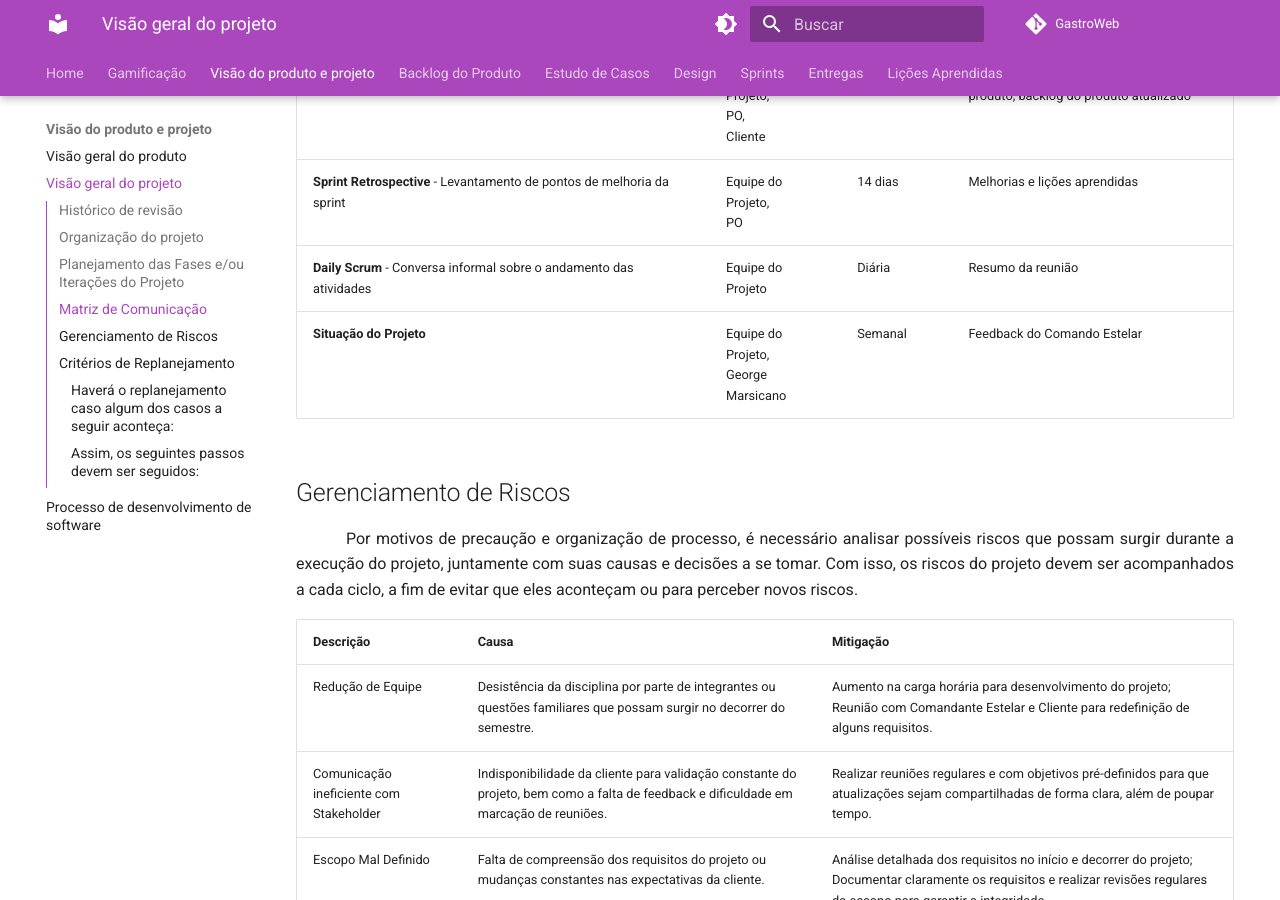
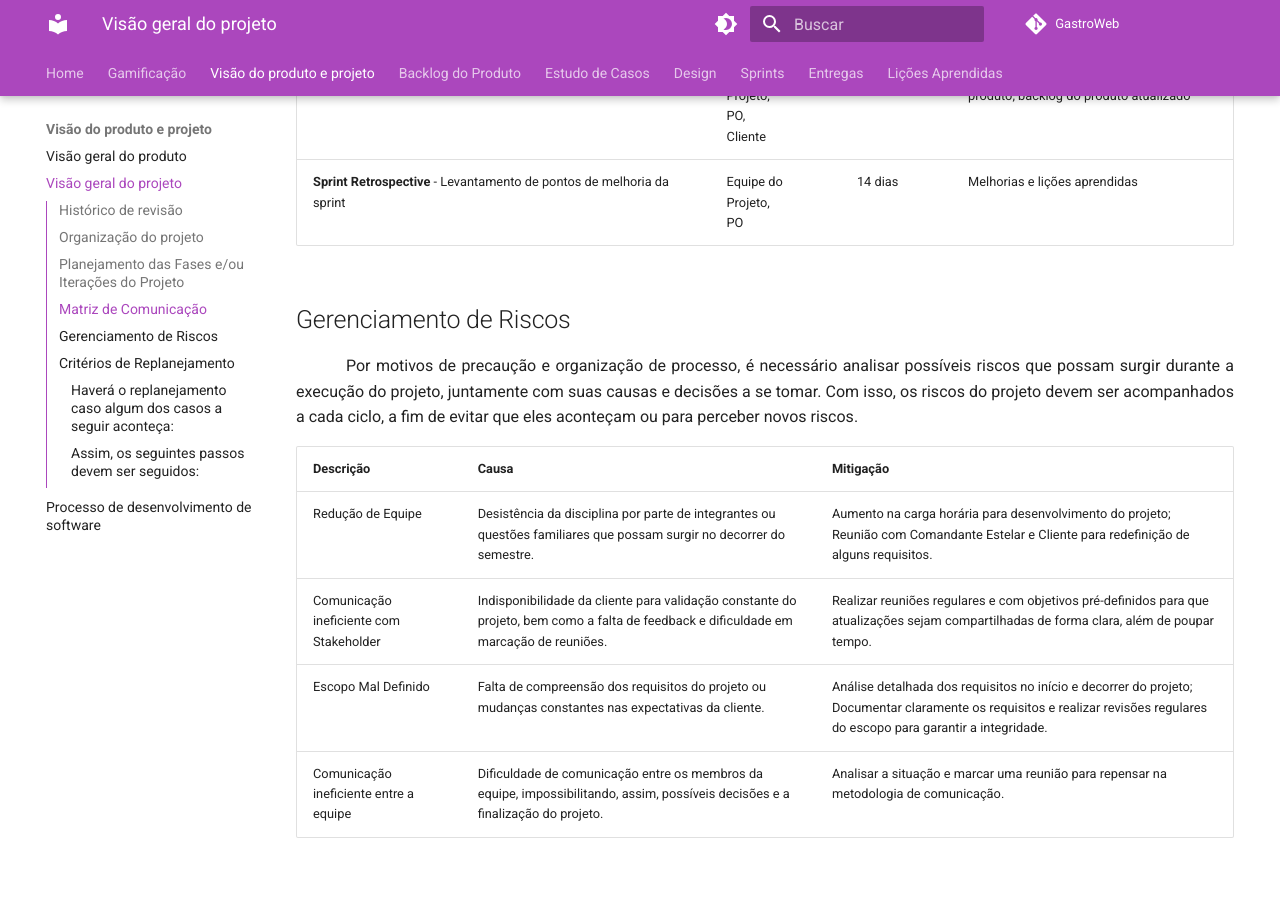
Before and after one commit to mdsreq-fga-unb/2023.2-GastroWeb, an MkDocs documentation site: the page built from docs/visao-produto-projeto/visao-projeto.md, in a window 1280 px wide and 900 px high, scrolled down 2200 px. Built offline with MkDocs 1.6.1 and Material for MkDocs 9.7.7, drawn with Linux system fonts in a browser that asks for light colours; comment, search, counter and statistics services are not loaded.

Commit message:
update: alteração da matriz de comunicação

```diff
--- a/docs/visao-produto-projeto/visao-projeto.md
+++ b/docs/visao-produto-projeto/visao-projeto.md
@@ -37,8 +37,6 @@
 | **Sprint Planning** - Distribuição de atividades (issues) para os membros da equipe. Definição das entregas a serem feitas | Equipe do Projeto,<br> PO                       | 14 dias     | Backlog da sprint                                                                                  |
 | **Sprint Review** - Reunião de validação das atividades entregues                                                          | Equipe do Projeto,<br> PO,<br>Cliente              | 14 dias     | Feedback da cliente, incremento do produto, backlog do produto atualizado                          |
 | **Sprint Retrospective** - Levantamento de pontos de melhoria da sprint                                                    | Equipe do Projeto,<br> PO                       | 14 dias     | Melhorias e lições aprendidas                                                                      |
-| **Daily Scrum**  - Conversa informal sobre o andamento das atividades                                                      | Equipe do Projeto                       | Diária        | Resumo da reunião                                                                                  |
-| **Situação do Projeto**                                                                                                    | Equipe do Projeto,<br> George Marsicano | Semanal       | Feedback do Comando Estelar |
 
 ## Gerenciamento de Riscos
 
```
